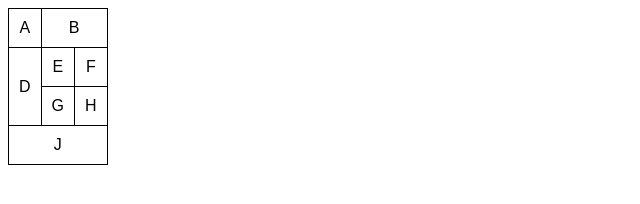
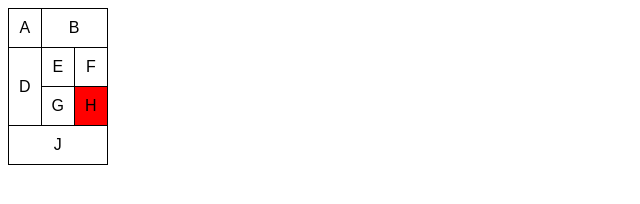
Before and after one commit to antonio-pereira-da-silva/html-css, a plain HTML site: page exercicios/ex023/tabela003.html in a window 1280 px wide. Shown: the whole page, without its empty margins (0-640 px from the left). Drawn offline with Linux system fonts and the light colour scheme.

```diff
--- a/exercicios/ex023/tabela003.html
+++ b/exercicios/ex023/tabela003.html
@@ -14,11 +14,15 @@
             border-collapse: collapse;
             width: 10px;
         }
+
         td{
             border: 1px solid black;
             text-align: center;
             padding: 10px;
+
         }
+
+
     </STYle>
 </head>
 <body>
@@ -35,7 +39,7 @@
         </tr>
         <tr>
             <td>G</td>
-            <td>H</td>
+            <td style="background-color: red">H</td>
 
         </tr>
         <tr>
```
